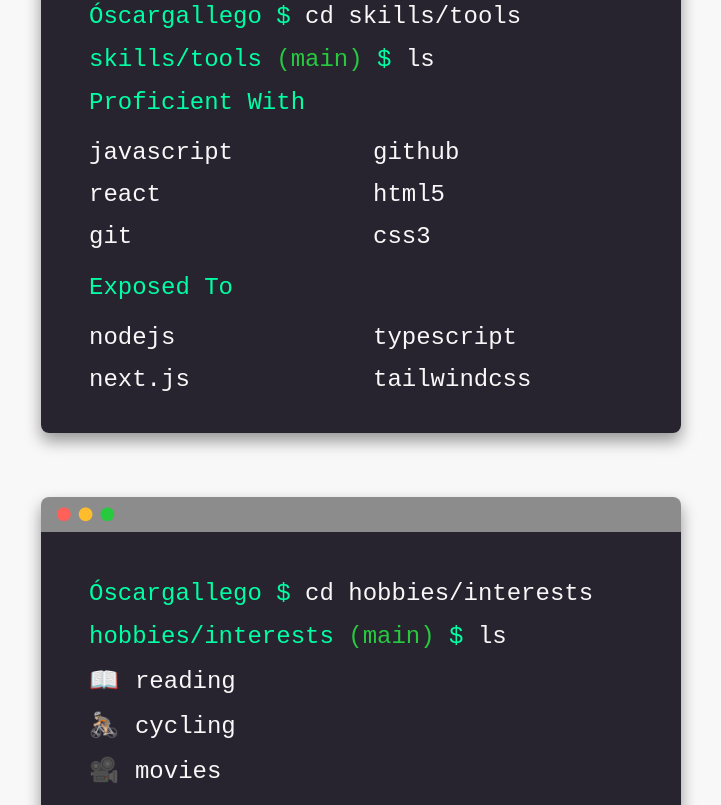
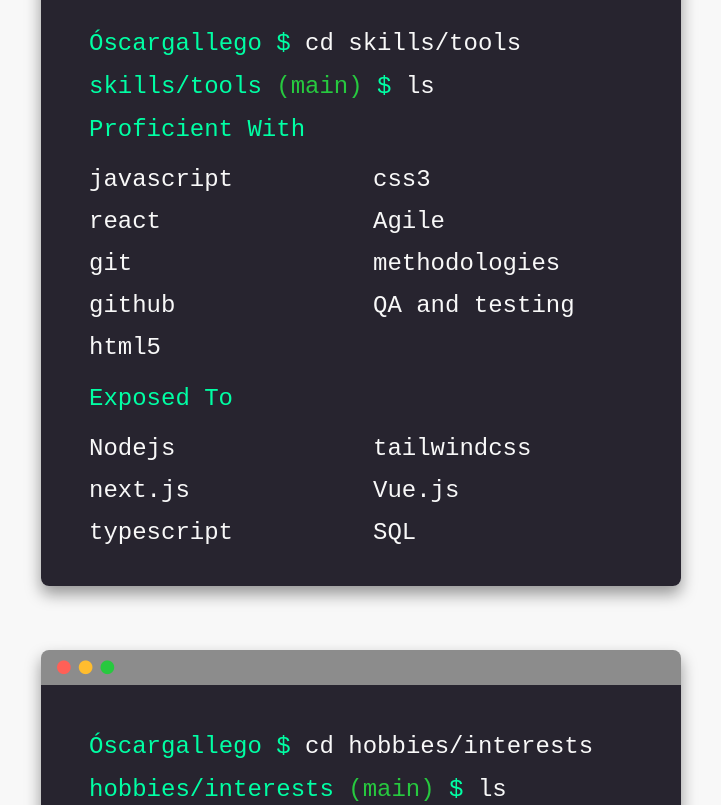
Before and after one commit to paytonjewell/ReactPortfolioTemplate, a React (Create React App) app: page /about in a window 1280 px wide. Shown: the part 720-1525 px from the top of the page, without its empty margins (279-1000 px from the left). Built offline with nearby package versions, Linux system fonts and the light colour scheme; the HTML template or start-up script is replaced by a standard one.

Commit message:
update bio

```diff
--- a/src/info/Info.js
+++ b/src/info/Info.js
@@ -54,10 +54,26 @@
     // Feel free to remove any of these that you don't have. I'll write an FAQ on how to add new ones later, let me know if you have a request for an icon!
     // Just change the links so that they lead to your social profiles.
   ],
-  bio: "Hey there! I'm a junior frontend developer who's dabbled in customer support and currently working in QA and development. I've got a knack for problem-solving and love creating awesome web experiences for users. I'm always up for learning new things, tackling challenges, and being a part of cool projects. Let's make the web a better place together!",
+  bio: "Hey there! I'm a junior frontend developer with experience in customer support, currently working in both QA and development. I have a knack for problem-solving and am passionate about creating awesome web experiences for users. I'm always up for learning new things, tackling challenges, and being a part of exciting projects. Let's make the web a better place together!",
   skills: {
-    proficientWith: ["javascript", "react", "git", "github", "html5", "css3"],
-    exposedTo: ["nodejs", "next.js", "typescript", "tailwindcss"],
+    proficientWith: [
+      "javascript",
+      "react",
+      "git",
+      "github",
+      "html5",
+      "css3",
+      "Agile methodologies",
+      "QA and testing",
+    ],
+    exposedTo: [
+      "Nodejs",
+      "next.js",
+      "typescript",
+      "tailwindcss",
+      "Vue.js",
+      "SQL",
+    ],
   },
   hobbies: [
     {
```
